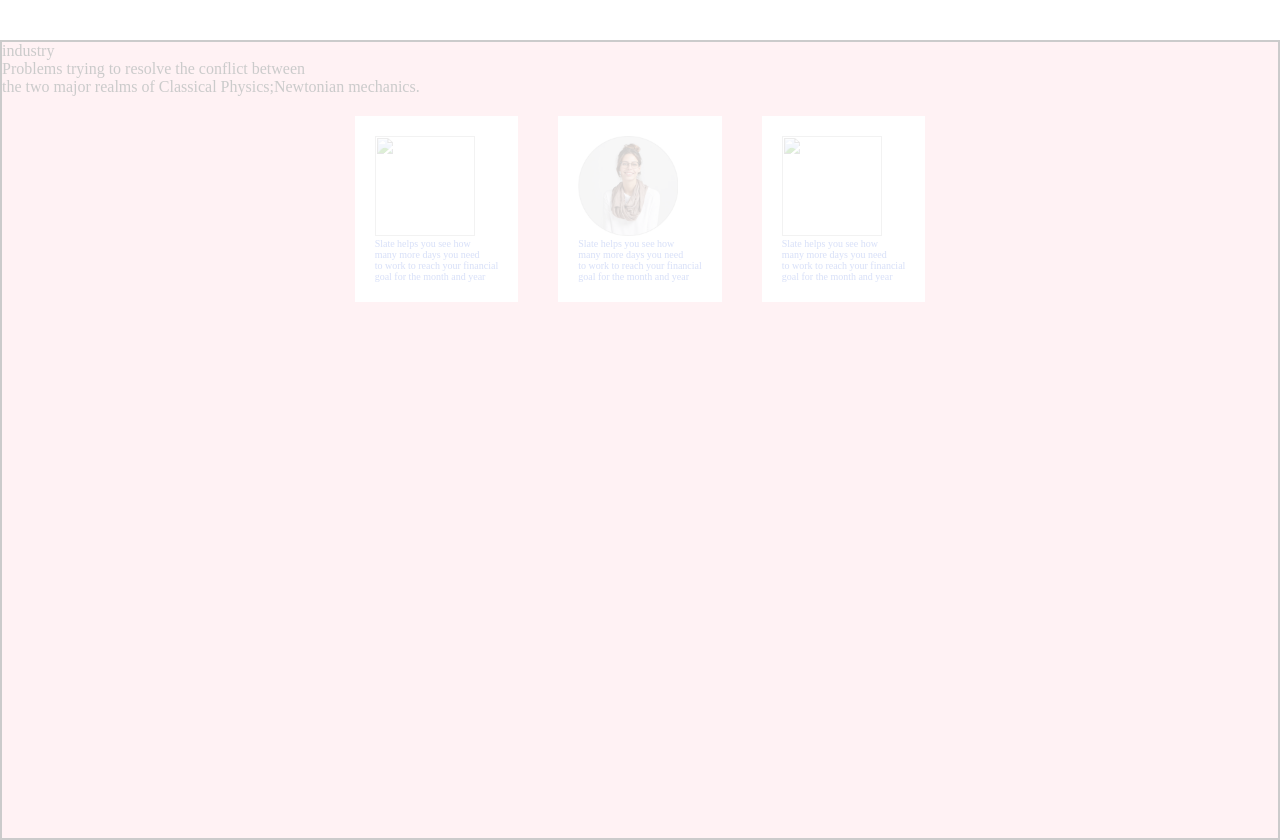
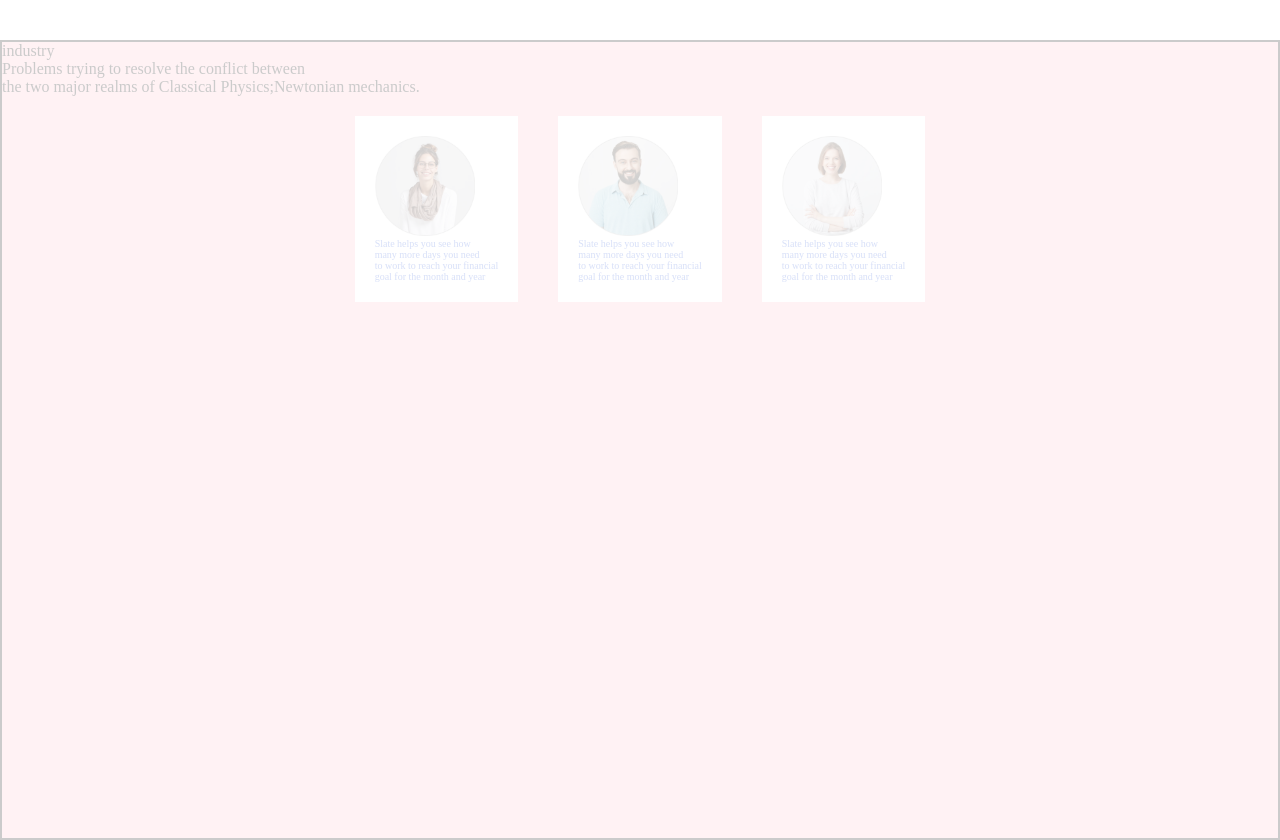
Before and after one commit to aust1inn/Insurance_Website, a plain HTML site: page index.html in a window 1280 px wide. Shown: the part 1080-1920 px from the top of the page. Drawn offline with Linux system fonts and the light colour scheme.

Commit message:
This commit will add user2 image

```diff
--- a/index.html
+++ b/index.html
@@ -83,7 +83,7 @@
 
             <div class="block_40">
                 <div id="block_41">
-                    <img height="100px" width="100px" src=""></img>
+                    <img height="100px" width="100px" src="./insurance_images2/user.1.png"></img>
                     <p>Slate helps you see how<br>
                     many more days you need<br>
                     to work to reach your financial<br>
@@ -91,7 +91,7 @@
                     </p>
                 </div>
                 <div id="block_42">
-                    <img height="100px" width="100px" src="./insurance_images2/user.1.png"></img>
+                    <img height="100px" width="100px" src="./insurance_images2/user.2.png"></img>
                     <p>Slate helps you see how<br>
                         many more days you need<br>
                         to work to reach your financial<br>
@@ -100,7 +100,7 @@
 
                 </div>
                 <div id="block_43">
-                    <img height="100px" width="100px" src=""></img>
+                    <img height="100px" width="100px" src="./insurance_images2/user.3.png"></img>
                     <p>Slate helps you see how<br>
                         many more days you need<br>
                         to work to reach your financial<br>
```
